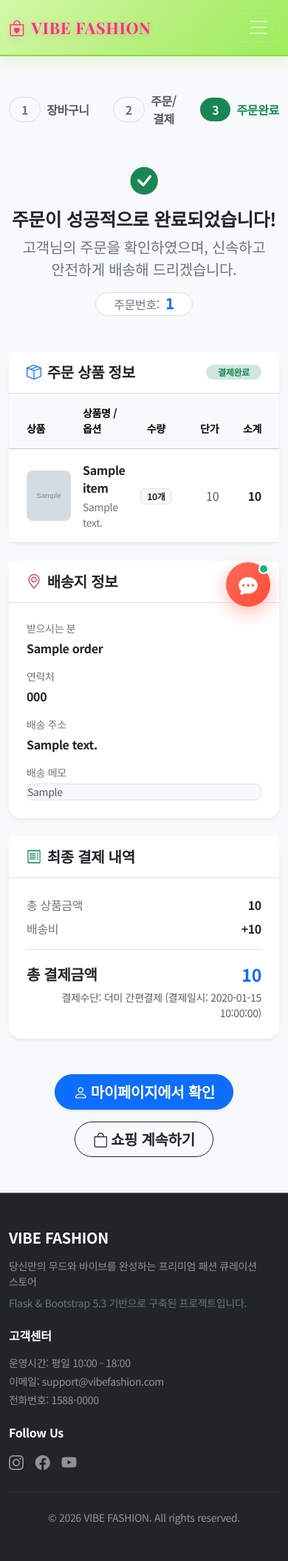
After one commit to minjiyoung55/vibe-fashion, a Flask app: template app/templates/order_complete.html in a window 390 px wide. The commit adds this page. Shown: the whole page at 74% size. Run offline with Flask 3, Linux system fonts and the light colour scheme; the template is opened without the code that fills it: most values are stand-ins (such as "Sample title", 1, 10 or a date in 2020); grey boxes marked "Sample" are stand-in pictures; some web fonts are replaced.

Commit message:
feat: implement POST /order/create following strict 8-step order processing and add /order/complete/<order_id>
1. Check cart and stock (halt with error if insufficient, write nothing)
2. Server-side validation of shipping input (phone pattern 010-0000-0000, address min 5 chars)
3. Generate order number: 'VF-' + YYYYMMDD + '-' + 4 random digits + 3 ms digits
4. INSERT orders (status='PAID', paid_at=now())
5. INSERT order_items snapshot (name, color, size, price)
6. Conditional UPDATE stock with gte(stock, qty) and rollback on 0 affected rows
7. DELETE carts items
8. Redirect to /order/complete/<order_id>

```diff
--- /dev/null
+++ b/app/templates/order_complete.html
@@ -0,0 +1,160 @@
+{% extends "base.html" %}
+
+{% block title %}주문 완료 - VIBE FASHION{% endblock %}
+
+{% block content %}
+<div class="container my-5">
+    <!-- 단계 표시 바 -->
+    <div class="row justify-content-center mb-5">
+        <div class="col-lg-8">
+            <div class="d-flex justify-content-around align-items-center text-center">
+                <div class="d-flex align-items-center text-muted">
+                    <span class="badge rounded-pill bg-light text-secondary border me-2 px-3 py-2 fs-6">1</span>
+                    <span class="fw-semibold">장바구니</span>
+                </div>
+                <div class="flex-grow-1 border-top mx-3 border-2 border-secondary"></div>
+                <div class="d-flex align-items-center text-muted">
+                    <span class="badge rounded-pill bg-light text-secondary border me-2 px-3 py-2 fs-6">2</span>
+                    <span class="fw-semibold">주문/결제</span>
+                </div>
+                <div class="flex-grow-1 border-top mx-3 border-2 border-success"></div>
+                <div class="d-flex align-items-center text-success">
+                    <span class="badge rounded-pill bg-success text-white me-2 px-3 py-2 fs-6">3</span>
+                    <span class="fw-bold">주문완료</span>
+                </div>
+            </div>
+        </div>
+    </div>
+
+    <!-- 주문 완료 축하 헤더 -->
+    <div class="text-center mb-5">
+        <div class="mb-3">
+            <span class="display-3 text-success"><i class="bi bi-check-circle-fill"></i></span>
+        </div>
+        <h2 class="fw-bolder text-dark mb-2">주문이 성공적으로 완료되었습니다!</h2>
+        <p class="text-secondary fs-5 mb-3">고객님의 주문을 확인하였으며, 신속하고 안전하게 배송해 드리겠습니다.</p>
+        <div class="d-inline-flex align-items-center bg-white px-4 py-2.5 rounded-pill shadow-xs border">
+            <span class="text-secondary me-2">주문번호:</span>
+            <strong class="text-primary fs-5 font-monospace">{{ order.order_number }}</strong>
+        </div>
+    </div>
+
+    <div class="row g-4 justify-content-center">
+        <div class="col-lg-8">
+            <!-- 1. 주문 상품 상세 -->
+            <div class="card border-0 shadow-sm rounded-4 mb-4">
+                <div class="card-header bg-white border-bottom py-3 px-4 d-flex justify-content-between align-items-center">
+                    <h5 class="mb-0 fw-bold text-dark">
+                        <i class="bi bi-box-seam text-primary me-2"></i>주문 상품 정보
+                    </h5>
+                    <span class="badge bg-success-subtle text-success px-3 py-1.5 rounded-pill fw-semibold">결제완료</span>
+                </div>
+                <div class="card-body p-0">
+                    <div class="table-responsive">
+                        <table class="table table-hover align-middle mb-0">
+                            <thead class="table-light text-secondary small">
+                                <tr>
+                                    <th class="ps-4 py-3" style="width: 80px;">상품</th>
+                                    <th class="py-3">상품명 / 옵션</th>
+                                    <th class="py-3 text-center" style="width: 100px;">수량</th>
+                                    <th class="py-3 text-end" style="width: 120px;">단가</th>
+                                    <th class="pe-4 py-3 text-end" style="width: 130px;">소계</th>
+                                </tr>
+                            </thead>
+                            <tbody>
+                                {% for item in order_items %}
+                                <tr>
+                                    <td class="ps-4 py-3">
+                                        <img src="{{ item.thumbnail_url }}" alt="{{ item.product_name }}" class="rounded-3" style="width: 60px; height: 68px; object-fit: cover;">
+                                    </td>
+                                    <td class="py-3">
+                                        <div class="fw-bold text-dark mb-1">{{ item.product_name }}</div>
+                                        <div class="small text-secondary">{{ item.option_description }}</div>
+                                    </td>
+                                    <td class="py-3 text-center">
+                                        <span class="badge bg-light text-dark border px-2.5 py-1">{{ item.quantity }}개</span>
+                                    </td>
+                                    <td class="py-3 text-end text-muted">
+                                        {{ item.formatted_unit_price }}
+                                    </td>
+                                    <td class="pe-4 py-3 text-end">
+                                        <strong class="text-dark">{{ item.formatted_subtotal_price }}</strong>
+                                    </td>
+                                </tr>
+                                {% endfor %}
+                            </tbody>
+                        </table>
+                    </div>
+                </div>
+            </div>
+
+            <!-- 2. 배송지 정보 -->
+            <div class="card border-0 shadow-sm rounded-4 mb-4">
+                <div class="card-header bg-white border-bottom py-3 px-4">
+                    <h5 class="mb-0 fw-bold text-dark">
+                        <i class="bi bi-geo-alt text-danger me-2"></i>배송지 정보
+                    </h5>
+                </div>
+                <div class="card-body p-4">
+                    <div class="row g-3">
+                        <div class="col-sm-6">
+                            <div class="small text-secondary mb-1">받으시는 분</div>
+                            <div class="fw-bold text-dark fs-6">{{ order.recipient_name }}</div>
+                        </div>
+                        <div class="col-sm-6">
+                            <div class="small text-secondary mb-1">연락처</div>
+                            <div class="fw-bold text-dark fs-6">{{ order.recipient_phone }}</div>
+                        </div>
+                        <div class="col-12">
+                            <div class="small text-secondary mb-1">배송 주소</div>
+                            <div class="fw-semibold text-dark fs-6">{{ order.shipping_address }}</div>
+                        </div>
+                        {% if order.shipping_memo %}
+                        <div class="col-12">
+                            <div class="small text-secondary mb-1">배송 메모</div>
+                            <div class="text-muted small bg-light p-2.5 rounded-3 border">{{ order.shipping_memo }}</div>
+                        </div>
+                        {% endif %}
+                    </div>
+                </div>
+            </div>
+
+            <!-- 3. 결제 금액 정보 -->
+            <div class="card border-0 shadow-sm rounded-4 mb-5">
+                <div class="card-header bg-white border-bottom py-3 px-4">
+                    <h5 class="mb-0 fw-bold text-dark">
+                        <i class="bi bi-receipt text-success me-2"></i>최종 결제 내역
+                    </h5>
+                </div>
+                <div class="card-body p-4">
+                    <div class="d-flex justify-content-between mb-2">
+                        <span class="text-secondary">총 상품금액</span>
+                        <span class="fw-semibold text-dark">{{ formatted_total_amount }}</span>
+                    </div>
+                    <div class="d-flex justify-content-between mb-3 pb-3 border-bottom">
+                        <span class="text-secondary">배송비</span>
+                        <span class="fw-semibold text-dark">+{{ formatted_shipping_fee }}</span>
+                    </div>
+                    <div class="d-flex justify-content-between align-items-center">
+                        <span class="fw-bold text-dark fs-5">총 결제금액</span>
+                        <span class="text-primary fw-bolder fs-3">{{ formatted_final_amount }}</span>
+                    </div>
+                    <div class="text-end small text-muted mt-1">
+                        결제수단: 더미 간편결제 (결제일시: {{ formatted_date }})
+                    </div>
+                </div>
+            </div>
+
+            <!-- 하단 이동 버튼들 -->
+            <div class="d-flex justify-content-center gap-3 flex-wrap">
+                <a href="{{ url_for('auth.mypage') }}" class="btn btn-primary btn-lg rounded-pill px-4 py-2.5 fw-bold shadow-sm">
+                    <i class="bi bi-person me-1"></i>마이페이지에서 확인
+                </a>
+                <a href="{{ url_for('main.index') }}" class="btn btn-outline-dark btn-lg rounded-pill px-4 py-2.5 fw-semibold">
+                    <i class="bi bi-bag me-1"></i>쇼핑 계속하기
+                </a>
+            </div>
+        </div>
+    </div>
+</div>
+{% endblock %}
```
Also changed, not shown: app/routes/main.py (+292 -96 lines), app/templates/checkout.html (+11 -6 lines).
